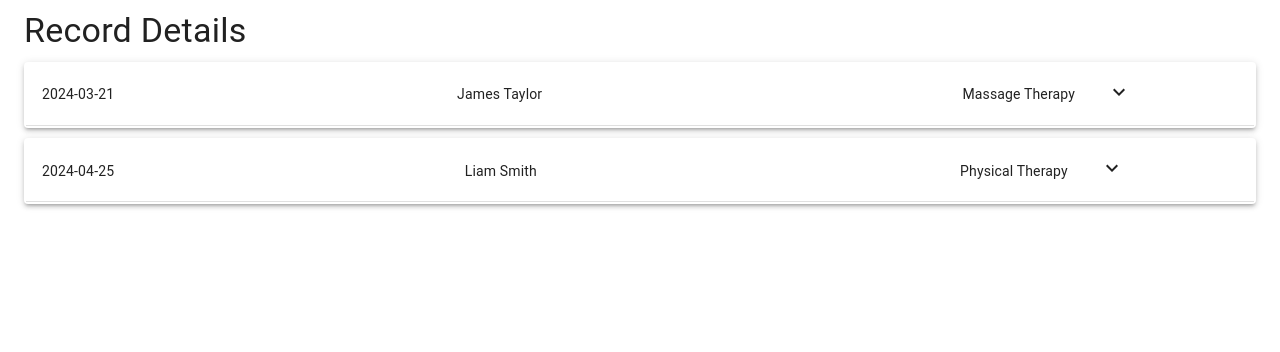
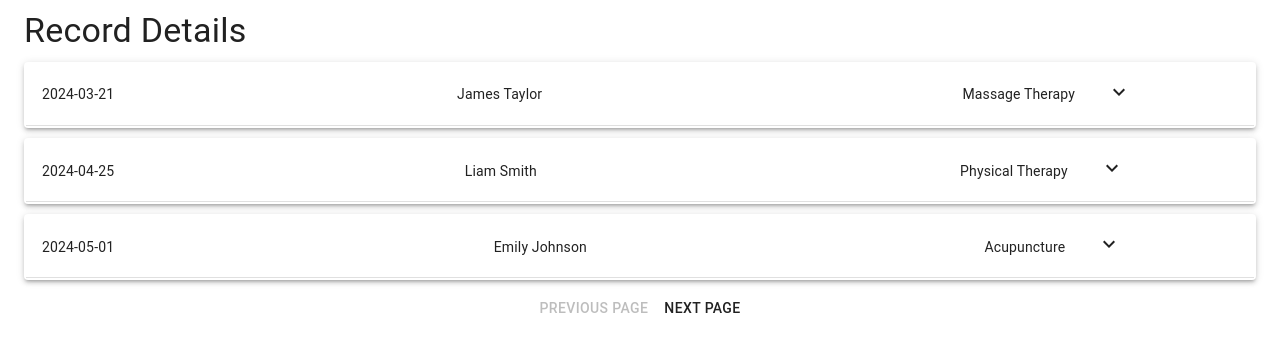
Before and after one commit to LillianChiang/mongodb-next, a Next.js app: page /editTreatmentForm/1 in a window 1280 px wide. Shown: the top 352 px of the page. Built offline with nearby package versions, Linux system fonts and the light colour scheme.

Commit message:
feat: Implement pagination feature in editTreatment.tsx

```diff
--- a/public/records.json
+++ b/public/records.json
@@ -22,6 +22,56 @@
           "cash_fees": 70,
           "prepaid": true,
           "remarks": "Client has a history of knee injuries."
+        },
+        {
+          "date": "2024-05-01",
+          "therapist": "Emily Johnson",
+          "treatment_type": "Acupuncture",
+          "assessment_content": "Energy Assessment",
+          "treatment_content": "Traditional Chinese Medicine Acupuncture",
+          "cash_fees": 60,
+          "prepaid": false,
+          "remarks": "Client is seeking relief from stress and insomnia."
+        },
+        {
+          "date": "2024-05-02",
+          "therapist": "Sarah Martinez",
+          "treatment_type": "Chiropractic Care",
+          "assessment_content": "Spinal Alignment Assessment",
+          "treatment_content": "Spinal Adjustment",
+          "cash_fees": 80,
+          "prepaid": true,
+          "remarks": "Client reports occasional lower back stiffness."
+        },
+        {
+          "date": "2024-05-03",
+          "therapist": "David Lee",
+          "treatment_type": "Occupational Therapy",
+          "assessment_content": "Fine Motor Skills Assessment",
+          "treatment_content": "Hand Strengthening Exercises",
+          "cash_fees": 65,
+          "prepaid": false,
+          "remarks": "Client is recovering from a wrist injury."
+        },
+        {
+          "date": "2024-05-04",
+          "therapist": "Jessica Brown",
+          "treatment_type": "Speech Therapy",
+          "assessment_content": "Articulation Assessment",
+          "treatment_content": "Pronunciation Exercises",
+          "cash_fees": 55,
+          "prepaid": true,
+          "remarks": "Client is working on improving clarity of speech."
+        },
+        {
+          "date": "2024-05-05",
+          "therapist": "Michael Wilson",
+          "treatment_type": "Mental Health Counseling",
+          "assessment_content": "Anxiety Assessment",
+          "treatment_content": "Cognitive Behavioral Therapy",
+          "cash_fees": 90,
+          "prepaid": false,
+          "remarks": "Client is experiencing work-related stress and panic attacks."
         }
       ]
     },
--- /dev/null
+++ b/src/app/editTreatmentForm/[recordId]/RecordTypes.tsx
@@ -0,0 +1,16 @@
+// RecordTypes.ts
+export interface Entry {
+  date: string;
+  therapist: string;
+  treatment_type: string;
+  assessment_content: string;
+  treatment_content: string;
+  cash_fees: number;
+  prepaid: boolean;
+  remarks: string;
+}
+
+export interface Record {
+  id: number;
+  entries: Entry[];
+}
--- /dev/null
+++ b/src/app/editTreatmentForm/[recordId]/RecordUtils.tsx
@@ -0,0 +1,16 @@
+// RecordUtils.ts
+import { Record } from './RecordTypes';
+
+export const fetchRecords = (recordId: string): Promise<Record[]> => {
+  return fetch('/records.json')
+    .then((response) => response.json())
+    .then((data) => {
+      const records: Record[] = data.records;
+      const foundRecord = records.find((rec: Record) => rec.id.toString() === recordId);
+      return foundRecord ? [foundRecord] : [];
+    })
+    .catch((error) => {
+      console.error('Failed to load records', error);
+      return [];
+    });
+};
--- a/src/app/editTreatmentForm/[recordId]/page.tsx
+++ b/src/app/editTreatmentForm/[recordId]/page.tsx
@@ -16,23 +16,9 @@ import {
   InputLabel,
 } from '@material-ui/core';
 import KeyboardArrowDownIcon from '@mui/icons-material/KeyboardArrowDown';
+import { Entry, Record } from './RecordTypes';
+import { fetchRecords } from './RecordUtils';
 import AddProducts from '../../treatmentForm/AddProducts';
-
-interface Entry {
-  date: string;
-  therapist: string;
-  treatment_type: string;
-  assessment_content: string;
-  treatment_content: string;
-  cash_fees: number;
-  prepaid: boolean;
-  remarks: string;
-}
-
-interface Record {
-  id: number;
-  entries: Entry[];
-}
 
 interface RecordDetailsProps {
   params: { recordId: string };
@@ -44,30 +30,25 @@ const ViewRecord: React.FC<RecordDetailsProps> = ({ params }) => {
   const [selectedRecord, setSelectedRecord] = useState<Record | undefined>();
   const [editedRecord, setEditedRecord] = useState<Partial<Entry>>({});
   const [openAlert, setOpenAlert] = useState(false);
-  const [expandedRecordIndex, setExpandedRecordIndex] = useState<number | null>(
-    null,
-  );
-  const [expandedRecordIndices, setExpandedRecordIndices] = useState<number[]>(
-    [],
-  );
+  const [expandedRecordIndex, setExpandedRecordIndex] = useState<number | null>(null);
+  const [expandedRecordIndices, setExpandedRecordIndices] = useState<number[]>([]);
+  const [currentPage, setCurrentPage] = useState(1);
+  const [entriesPerPage, setEntriesPerPage] = useState(3);
 
   useEffect(() => {
-    fetch('/records.json')
-      .then((response) => response.json())
+    fetchRecords(params.recordId)
       .then((data) => {
-        setRecords(data.records);
-        const foundRecord = data.records.find(
-          (rec: Record) => rec.id.toString() === params.recordId,
-        );
+        setRecords(data);
+        const foundRecord = data[0];
         setSelectedRecord(foundRecord);
         setEditedRecord(foundRecord ? foundRecord.entries[0] : {});
         setLoading(false);
-      })
-      .catch((error) => {
-        console.error('Failed to load records', error);
-        setLoading(false);
       });
   }, [params.recordId]);
+
+  const handlePageChange = (pageNumber: number) => {
+    setCurrentPage(pageNumber);
+  };
 
   const handleInputChange = (
     field: keyof Entry,
@@ -115,13 +96,20 @@ const ViewRecord: React.FC<RecordDetailsProps> = ({ params }) => {
   if (loading) return <Typography>Loading records...</Typography>;
   if (!selectedRecord) return <Typography>Record not found</Typography>;
 
+
+  const indexOfLastEntry = currentPage * entriesPerPage;
+  const indexOfFirstEntry = indexOfLastEntry - entriesPerPage;
+  const currentEntries = selectedRecord?.entries.slice(indexOfFirstEntry, indexOfLastEntry) || [];
+
+
+
   return (
     <Container>
       <Typography variant="h4" style={{ marginTop: 10, marginBottom: 10 }}>
         Record Details
       </Typography>
-      {selectedRecord.entries.map((entry: Entry, index: number) => (
-        <Paper
+      {currentEntries.map((entry: Entry, index: number) => (
+          <Paper
           key={index}
           elevation={3}
           style={{ marginBottom: 10, padding: 2 }}
@@ -160,7 +148,7 @@ const ViewRecord: React.FC<RecordDetailsProps> = ({ params }) => {
                           <Grid item xs={2}>
                             <TextField
                               label="date"
-                              value={records[index].entries[index].date}
+                              value={entry.date}
                               fullWidth
                               onChange={(
                                 e: React.ChangeEvent<HTMLInputElement>,
@@ -221,7 +209,7 @@ const ViewRecord: React.FC<RecordDetailsProps> = ({ params }) => {
                             <FormControl fullWidth>
                               <TextField
                                 label="治療師"
-                                value={records[index].entries[index].therapist}
+                                value={entry.therapist}
                                 fullWidth
                                 onChange={(
                                   e: React.ChangeEvent<HTMLInputElement>,
@@ -235,9 +223,7 @@ const ViewRecord: React.FC<RecordDetailsProps> = ({ params }) => {
                             <FormControl fullWidth>
                               <TextField
                                 label="治療項目"
-                                value={
-                                  records[index].entries[index].treatment_type
-                                }
+                                value={entry.treatment_type}
                                 fullWidth
                                 onChange={(
                                   e: React.ChangeEvent<HTMLInputElement>,
@@ -253,9 +239,7 @@ const ViewRecord: React.FC<RecordDetailsProps> = ({ params }) => {
                         </Grid>
                         <TextField
                           label="assessment_content"
-                          value={
-                            records[index].entries[index].assessment_content
-                          }
+                          value={entry.assessment_content}
                           fullWidth
                           onChange={(e: React.ChangeEvent<HTMLInputElement>) =>
                             handleInputChange(
@@ -266,9 +250,7 @@ const ViewRecord: React.FC<RecordDetailsProps> = ({ params }) => {
                         />
                         <TextField
                           label="treatment_content"
-                          value={
-                            records[index].entries[index].treatment_content
-                          }
+                          value={entry.treatment_content}
                           fullWidth
                           onChange={(e: React.ChangeEvent<HTMLInputElement>) =>
                             handleInputChange(
@@ -281,7 +263,7 @@ const ViewRecord: React.FC<RecordDetailsProps> = ({ params }) => {
                           <Grid item xs={3}>
                             <TextField
                               label="cash_fees"
-                              value={records[index].entries[index].cash_fees}
+                              value={entry.cash_fees}
                               fullWidth
                               onChange={(
                                 e: React.ChangeEvent<HTMLInputElement>,
@@ -294,7 +276,7 @@ const ViewRecord: React.FC<RecordDetailsProps> = ({ params }) => {
                             <TextField
                               label="prepaid"
                               value={
-                                records[index].entries[index].prepaid
+                                entry.prepaid
                                   ? 'Yes'
                                   : 'No'
                               }
@@ -307,7 +289,7 @@ const ViewRecord: React.FC<RecordDetailsProps> = ({ params }) => {
                         </Grid>
                         <TextField
                           label="remarks"
-                          value={records[index].entries[index].remarks}
+                          value={entry.remarks}
                           fullWidth
                           onChange={(e: React.ChangeEvent<HTMLInputElement>) =>
                             handleInputChange('remarks', e.target.value)
@@ -347,6 +329,20 @@ const ViewRecord: React.FC<RecordDetailsProps> = ({ params }) => {
 
         </Paper>
       ))}
+      <Grid container justifyContent="center">
+        <Button
+          disabled={currentPage === 1}
+          onClick={() => handlePageChange(currentPage - 1)}
+        >
+          Previous Page
+        </Button>
+        <Button
+          disabled={currentEntries.length < entriesPerPage}
+          onClick={() => handlePageChange(currentPage + 1)}
+        >
+          Next Page
+        </Button>
+      </Grid>
     </Container>
   );
 };
```
